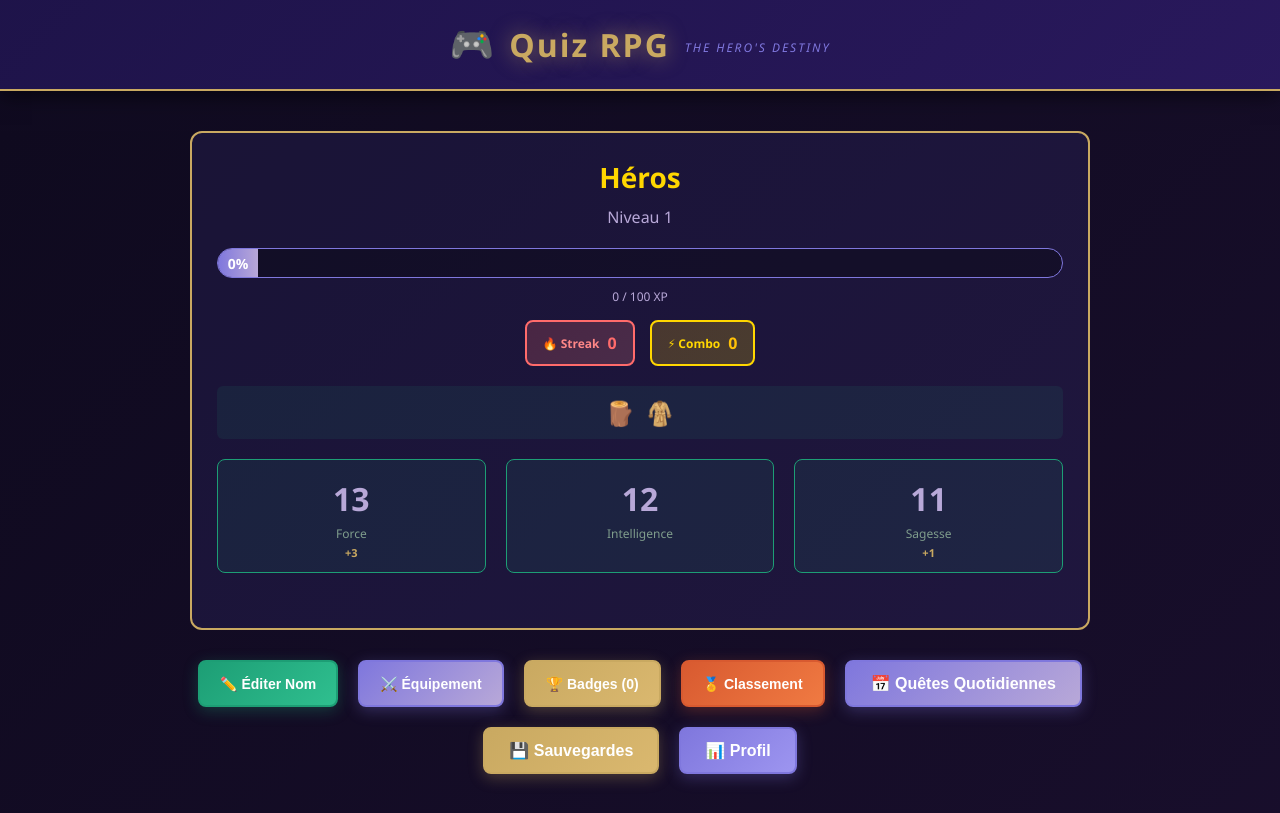
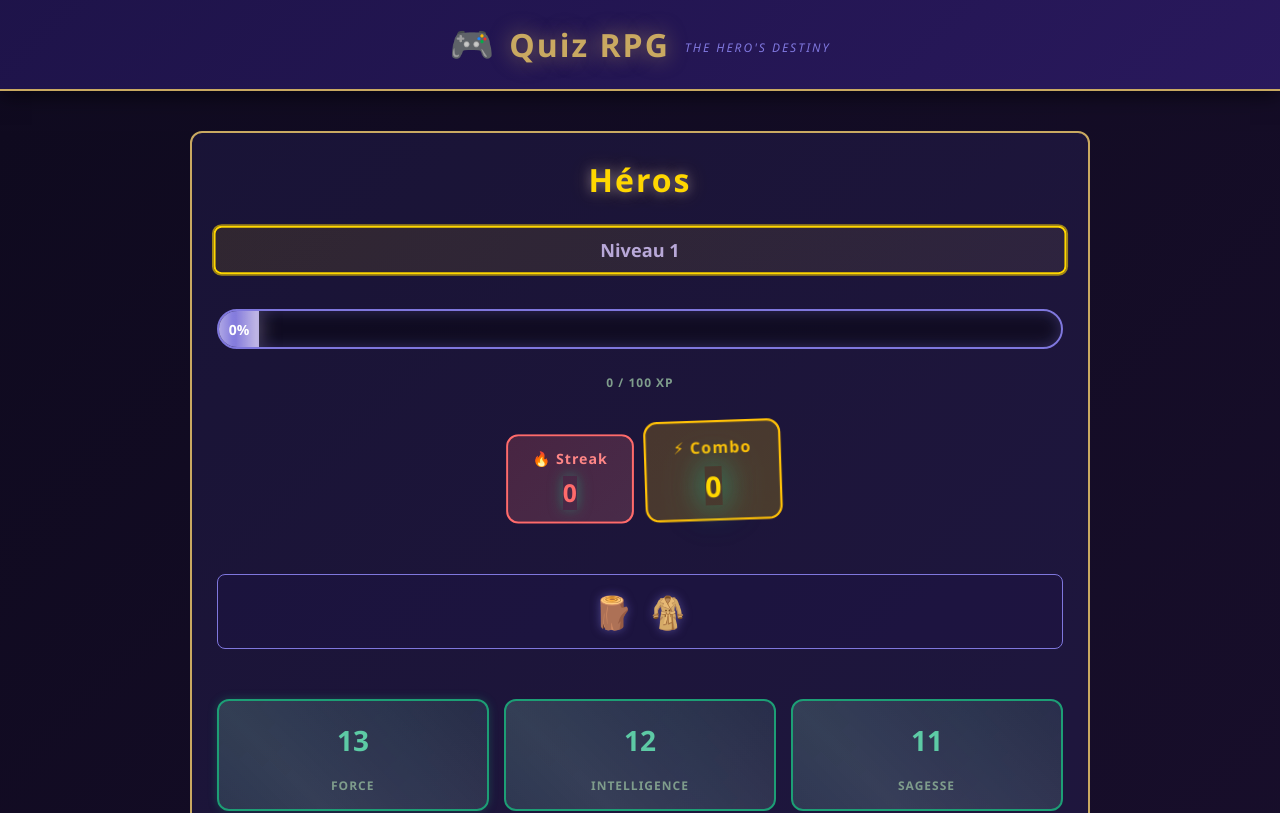
Before and after one commit to LaetitiaBraun/quiz-rpg, a React (Vite) app: page / in a window 1280 px wide. Shown: the top 813 px of the page. Built offline with nearby package versions, Linux system fonts and the light colour scheme; no server answers.

Commit message:
feat: add extensive animations to character card

```diff
--- a/src/App.jsx
+++ b/src/App.jsx
@@ -19,6 +19,7 @@ import './styles/ArenaBattle.css';
 import './styles/ComboDisplay.css';
 import './styles/DailyQuestsScreen.css';
 import './styles/ProfileScreen.css';
+import './styles/CharacterCard.css';
 import { useCharacter } from './hooks/useCharacter';
 import { QUESTIONS_DB } from './data/questionsDB';
 import { SoundSystem } from './utils/SoundSystem';
--- a/src/components/CharacterCard.jsx
+++ b/src/components/CharacterCard.jsx
@@ -1,4 +1,5 @@
 import { getEquipmentById } from '../data/equipmentDB';
+import '../styles/CharacterCard.css';
 
 export default function CharacterCard({ character, equipmentStats }) {
   const xpPercentage = (character.xp / character.maxXp) * 100;
--- /dev/null
+++ b/src/styles/CharacterCard.css
@@ -0,0 +1,522 @@
+/* ===== ANIMATIONS KEYFRAMES ===== */
+
+@keyframes cardFadeIn {
+  from {
+    opacity: 0;
+    transform: translateY(-20px) scale(0.95);
+  }
+  to {
+    opacity: 1;
+    transform: translateY(0) scale(1);
+  }
+}
+
+@keyframes nameGlow {
+  0%, 100% {
+    text-shadow: 0 0 10px rgba(184, 168, 216, 0.5),
+                 0 0 20px rgba(255, 215, 0, 0.3);
+  }
+  50% {
+    text-shadow: 0 0 20px rgba(184, 168, 216, 0.8),
+                 0 0 40px rgba(255, 215, 0, 0.5),
+                 0 0 60px rgba(127, 119, 221, 0.4);
+  }
+}
+
+@keyframes levelPulse {
+  0%, 100% {
+    transform: scale(1);
+    box-shadow: 0 0 0 0 rgba(255, 215, 0, 0.7);
+  }
+  50% {
+    transform: scale(1.05);
+    box-shadow: 0 0 0 10px rgba(255, 215, 0, 0);
+  }
+}
+
+@keyframes xpBarSlide {
+  0% {
+    background-position: -1000px 0;
+  }
+  100% {
+    background-position: 1000px 0;
+  }
+}
+
+@keyframes streakBounce {
+  0%, 100% {
+    transform: translateY(0) scale(1);
+  }
+  25% {
+    transform: translateY(-8px) scale(1.1);
+  }
+  50% {
+    transform: translateY(0) scale(1);
+  }
+  75% {
+    transform: translateY(-4px) scale(1.05);
+  }
+}
+
+@keyframes comboBounce {
+  0%, 100% {
+    transform: translateY(0) rotate(0deg);
+  }
+  25% {
+    transform: translateY(-10px) rotate(-2deg) scale(1.15);
+  }
+  50% {
+    transform: translateY(0) rotate(0deg) scale(1);
+  }
+  75% {
+    transform: translateY(-5px) rotate(2deg) scale(1.08);
+  }
+}
+
+@keyframes equipRotate {
+  from {
+    transform: rotate(0deg) scale(1);
+    opacity: 0;
+  }
+  to {
+    transform: rotate(360deg) scale(1);
+    opacity: 1;
+  }
+}
+
+@keyframes statPulseGlow {
+  0%, 100% {
+    transform: scale(1);
+    box-shadow: 0 0 10px rgba(29, 158, 117, 0.3);
+  }
+  50% {
+    transform: scale(1.05);
+    box-shadow: 0 0 25px rgba(29, 158, 117, 0.8),
+                0 0 40px rgba(93, 202, 165, 0.4);
+  }
+}
+
+@keyframes statBonusFloat {
+  0% {
+    opacity: 0;
+    transform: translateY(10px);
+  }
+  50% {
+    opacity: 1;
+  }
+  100% {
+    opacity: 0;
+    transform: translateY(-20px);
+  }
+}
+
+@keyframes shimmer {
+  0% {
+    background-position: -1000px 0;
+  }
+  100% {
+    background-position: 1000px 0;
+  }
+}
+
+/* ===== CHARACTER CARD ===== */
+
+.character-card {
+  display: flex;
+  flex-direction: column;
+  gap: 15px;
+  animation: cardFadeIn 0.6s ease-out forwards;
+}
+
+.character-name {
+  font-size: 32px;
+  font-weight: bold;
+  color: #ffd700;
+  text-align: center;
+  animation: nameGlow 3s ease-in-out infinite;
+  letter-spacing: 2px;
+  transition: all 0.3s;
+}
+
+.character-name:hover {
+  transform: scale(1.05);
+  animation: nameGlow 1.5s ease-in-out infinite;
+}
+
+.character-level {
+  text-align: center;
+  color: #b8a8d8;
+  font-size: 18px;
+  padding: 10px 20px;
+  background: linear-gradient(135deg, rgba(255, 215, 0, 0.1), rgba(201, 169, 97, 0.1));
+  border: 2px solid #ffd700;
+  border-radius: 8px;
+  animation: levelPulse 2s ease-in-out infinite;
+  font-weight: bold;
+  transition: all 0.3s;
+}
+
+.character-level:hover {
+  transform: scale(1.08);
+  box-shadow: 0 0 30px rgba(255, 215, 0, 0.5);
+}
+
+/* ===== XP BAR ===== */
+
+.xp-bar {
+  width: 100%;
+  height: 40px;
+  background: rgba(0, 0, 0, 0.4);
+  border: 2px solid #7f77dd;
+  border-radius: 20px;
+  overflow: hidden;
+  position: relative;
+  box-shadow: 0 0 15px rgba(127, 119, 221, 0.3) inset;
+}
+
+.xp-fill {
+  height: 100%;
+  background: linear-gradient(
+    90deg,
+    #7f77dd 0%,
+    #b8a8d8 50%,
+    #7f77dd 100%
+  );
+  background-size: 200% 100%;
+  animation: xpBarSlide 3s linear infinite;
+  display: flex;
+  align-items: center;
+  justify-content: center;
+  color: white;
+  font-weight: bold;
+  font-size: 14px;
+  position: relative;
+  box-shadow: 0 0 20px rgba(184, 168, 216, 0.5);
+  transition: width 0.5s ease;
+}
+
+.xp-fill::after {
+  content: '';
+  position: absolute;
+  top: 0;
+  left: 0;
+  right: 0;
+  bottom: 0;
+  background: linear-gradient(
+    90deg,
+    transparent,
+    rgba(255, 255, 255, 0.3),
+    transparent
+  );
+  animation: shimmer 2s infinite;
+}
+
+.xp-text {
+  text-align: center;
+  color: #7f9d8c;
+  font-size: 12px;
+  font-weight: 600;
+  letter-spacing: 1px;
+  animation: cardFadeIn 0.8s ease-out;
+  animation-delay: 0.2s;
+  animation-fill-mode: both;
+}
+
+/* ===== STREAK & COMBO SECTION ===== */
+
+.streak-combo-section {
+  display: flex;
+  justify-content: center;
+  gap: 20px;
+  flex-wrap: wrap;
+  animation: cardFadeIn 0.8s ease-out;
+  animation-delay: 0.3s;
+  animation-fill-mode: both;
+}
+
+.streak-badge {
+  background: linear-gradient(135deg, rgba(255, 107, 107, 0.2), rgba(255, 135, 135, 0.2));
+  border: 2px solid #ff6b6b;
+  border-radius: 12px;
+  padding: 12px 24px;
+  display: flex;
+  flex-direction: column;
+  align-items: center;
+  gap: 8px;
+  cursor: pointer;
+  transition: all 0.3s;
+  animation: streakBounce 3s ease-in-out infinite;
+}
+
+.streak-badge:hover {
+  transform: scale(1.1);
+  box-shadow: 0 0 30px rgba(255, 107, 107, 0.6);
+  border-color: #ff8787;
+}
+
+.streak-label {
+  color: #ff8787;
+  font-size: 14px;
+  font-weight: bold;
+  letter-spacing: 1px;
+}
+
+.streak-value {
+  color: #ff6b6b;
+  font-size: 24px;
+  font-weight: bold;
+  animation: statPulseGlow 1.5s ease-in-out infinite;
+}
+
+.combo-badge {
+  background: linear-gradient(135deg, rgba(255, 193, 7, 0.2), rgba(255, 215, 0, 0.2));
+  border: 2px solid #ffc107;
+  border-radius: 12px;
+  padding: 12px 24px;
+  display: flex;
+  flex-direction: column;
+  align-items: center;
+  gap: 8px;
+  cursor: pointer;
+  transition: all 0.3s;
+  animation: comboBounce 2.5s ease-in-out infinite;
+}
+
+.combo-badge:hover {
+  transform: scale(1.1) rotate(5deg);
+  box-shadow: 0 0 30px rgba(255, 193, 7, 0.6);
+  border-color: #ffd700;
+}
+
+.combo-label {
+  color: #ffc107;
+  font-size: 14px;
+  font-weight: bold;
+  letter-spacing: 1px;
+}
+
+.combo-value {
+  color: #ffd700;
+  font-size: 24px;
+  font-weight: bold;
+  animation: statPulseGlow 1.2s ease-in-out infinite;
+  animation-delay: 0.2s;
+}
+
+/* ===== EQUIPMENT PREVIEW ===== */
+
+.equipment-preview {
+  display: flex;
+  justify-content: center;
+  padding: 15px;
+  background: rgba(31, 20, 76, 0.3);
+  border: 1px solid #7f77dd;
+  border-radius: 8px;
+  animation: cardFadeIn 0.8s ease-out;
+  animation-delay: 0.4s;
+  animation-fill-mode: both;
+}
+
+.equipped-icons {
+  display: flex;
+  gap: 15px;
+  align-items: center;
+}
+
+.equipped-icons span {
+  font-size: 32px;
+  cursor: pointer;
+  animation: equipRotate 1s ease-out forwards;
+  transition: all 0.3s;
+  filter: drop-shadow(0 0 5px rgba(127, 119, 221, 0.5));
+}
+
+.equipped-icons span:nth-child(1) {
+  animation-delay: 0s;
+}
+
+.equipped-icons span:nth-child(2) {
+  animation-delay: 0.2s;
+}
+
+.equipped-icons span:nth-child(3) {
+  animation-delay: 0.4s;
+}
+
+.equipped-icons span:hover {
+  transform: scale(1.3) rotate(10deg);
+  filter: drop-shadow(0 0 15px rgba(255, 215, 0, 0.8));
+}
+
+/* ===== STATS GRID ===== */
+
+.stats-grid {
+  display: grid;
+  grid-template-columns: repeat(3, 1fr);
+  gap: 15px;
+  animation: cardFadeIn 0.8s ease-out;
+  animation-delay: 0.5s;
+  animation-fill-mode: both;
+}
+
+.stat-box {
+  background: linear-gradient(135deg, rgba(29, 158, 117, 0.15), rgba(93, 202, 165, 0.1));
+  border: 2px solid #1d9e75;
+  border-radius: 12px;
+  padding: 15px;
+  display: flex;
+  flex-direction: column;
+  align-items: center;
+  gap: 8px;
+  cursor: pointer;
+  transition: all 0.3s;
+  position: relative;
+  overflow: hidden;
+  animation: statPulseGlow 2s ease-in-out infinite;
+  animation-delay: calc(var(--index) * 0.2s);
+}
+
+.stat-box:nth-child(1) {
+  --index: 0;
+}
+
+.stat-box:nth-child(2) {
+  --index: 1;
+}
+
+.stat-box:nth-child(3) {
+  --index: 2;
+}
+
+.stat-box:hover {
+  transform: translateY(-8px) scale(1.08);
+  box-shadow: 0 15px 40px rgba(29, 158, 117, 0.5);
+  border-color: #5dcaa5;
+}
+
+.stat-box::before {
+  content: '';
+  position: absolute;
+  top: -50%;
+  left: -50%;
+  width: 200%;
+  height: 200%;
+  background: linear-gradient(
+    45deg,
+    transparent,
+    rgba(255, 255, 255, 0.1),
+    transparent
+  );
+  animation: shimmer 3s infinite;
+  pointer-events: none;
+}
+
+.stat-value {
+  font-size: 28px;
+  font-weight: bold;
+  color: #5dcaa5;
+  animation: cardFadeIn 0.6s ease-out;
+  animation-delay: 0.3s;
+  animation-fill-mode: both;
+}
+
+.stat-box:hover .stat-value {
+  color: #7fe0bb;
+  text-shadow: 0 0 20px rgba(93, 202, 165, 0.8);
+}
+
+.stat-label {
+  font-size: 12px;
+  color: #7f9d8c;
+  font-weight: bold;
+  letter-spacing: 1px;
+  text-transform: uppercase;
+  animation: cardFadeIn 0.6s ease-out;
+  animation-delay: 0.4s;
+  animation-fill-mode: both;
+}
+
+.stat-bonus {
+  position: absolute;
+  top: 5px;
+  right: 8px;
+  background: linear-gradient(135deg, #ffd700, #c9a961);
+  color: #0f0a1f;
+  padding: 4px 8px;
+  border-radius: 6px;
+  font-size: 11px;
+  font-weight: bold;
+  animation: statBonusFloat 2s ease-out forwards;
+}
+
+/* ===== RESPONSIVE ===== */
+
+@media (max-width: 768px) {
+  .stats-grid {
+    grid-template-columns: 1fr;
+  }
+
+  .character-name {
+    font-size: 24px;
+  }
+
+  .xp-bar {
+    height: 35px;
+  }
+
+  .streak-combo-section {
+    gap: 10px;
+  }
+
+  .stat-box {
+    animation: none;
+  }
+
+  .stat-box:hover {
+    transform: translateY(-4px) scale(1.05);
+  }
+
+  .equipped-icons span {
+    font-size: 24px;
+  }
+
+  .equipped-icons span:hover {
+    transform: scale(1.2) rotate(10deg);
+  }
+}
+
+@media (max-width: 480px) {
+  .character-name {
+    font-size: 20px;
+  }
+
+  .character-level {
+    font-size: 14px;
+    padding: 8px 12px;
+  }
+
+  .xp-bar {
+    height: 30px;
+  }
+
+  .xp-fill {
+    font-size: 12px;
+  }
+
+  .streak-badge,
+  .combo-badge {
+    padding: 10px 16px;
+  }
+
+  .stats-grid {
+    gap: 10px;
+  }
+
+  .stat-box {
+    padding: 12px;
+  }
+
+  .stat-value {
+    font-size: 20px;
+  }
+}
```
